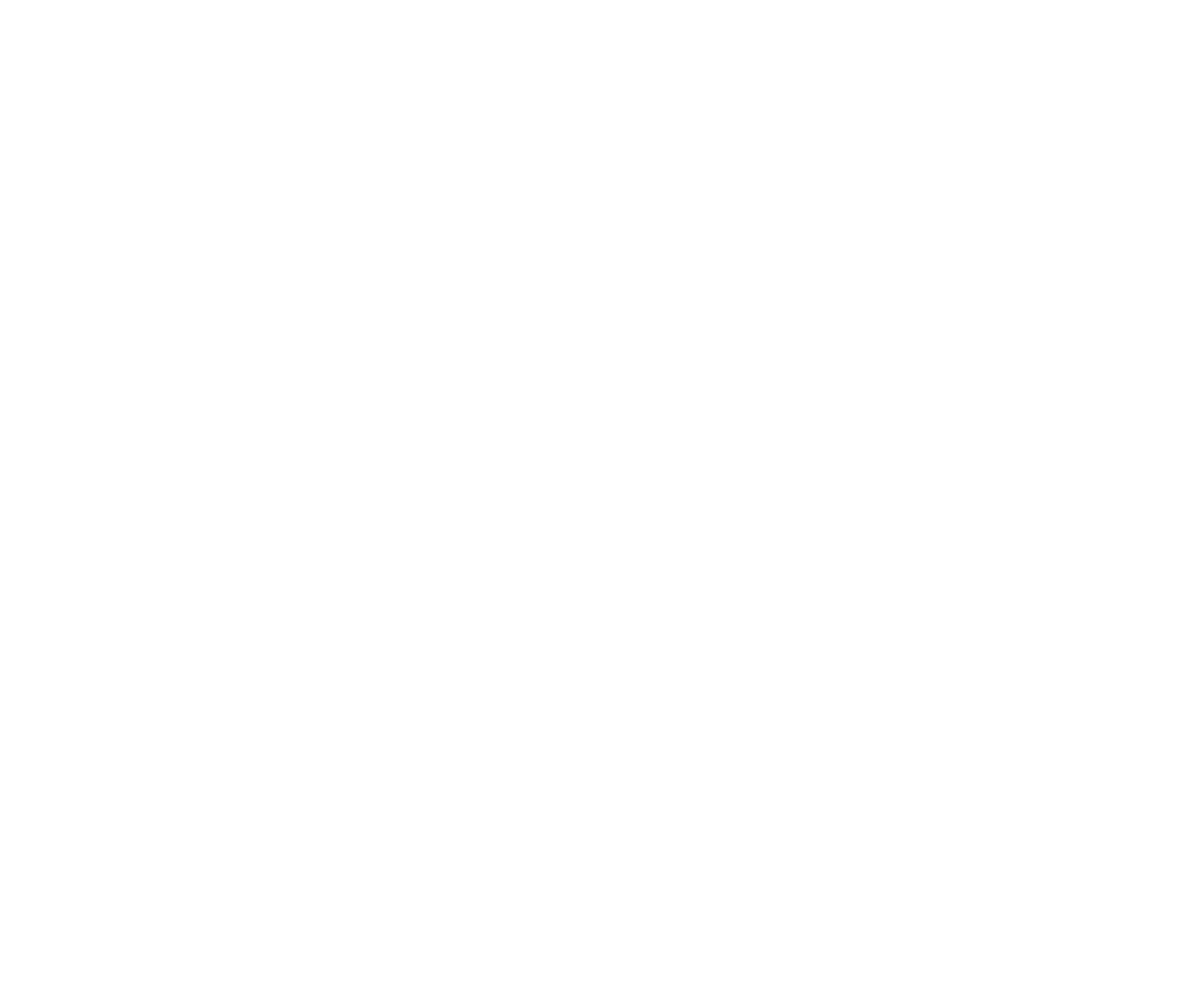
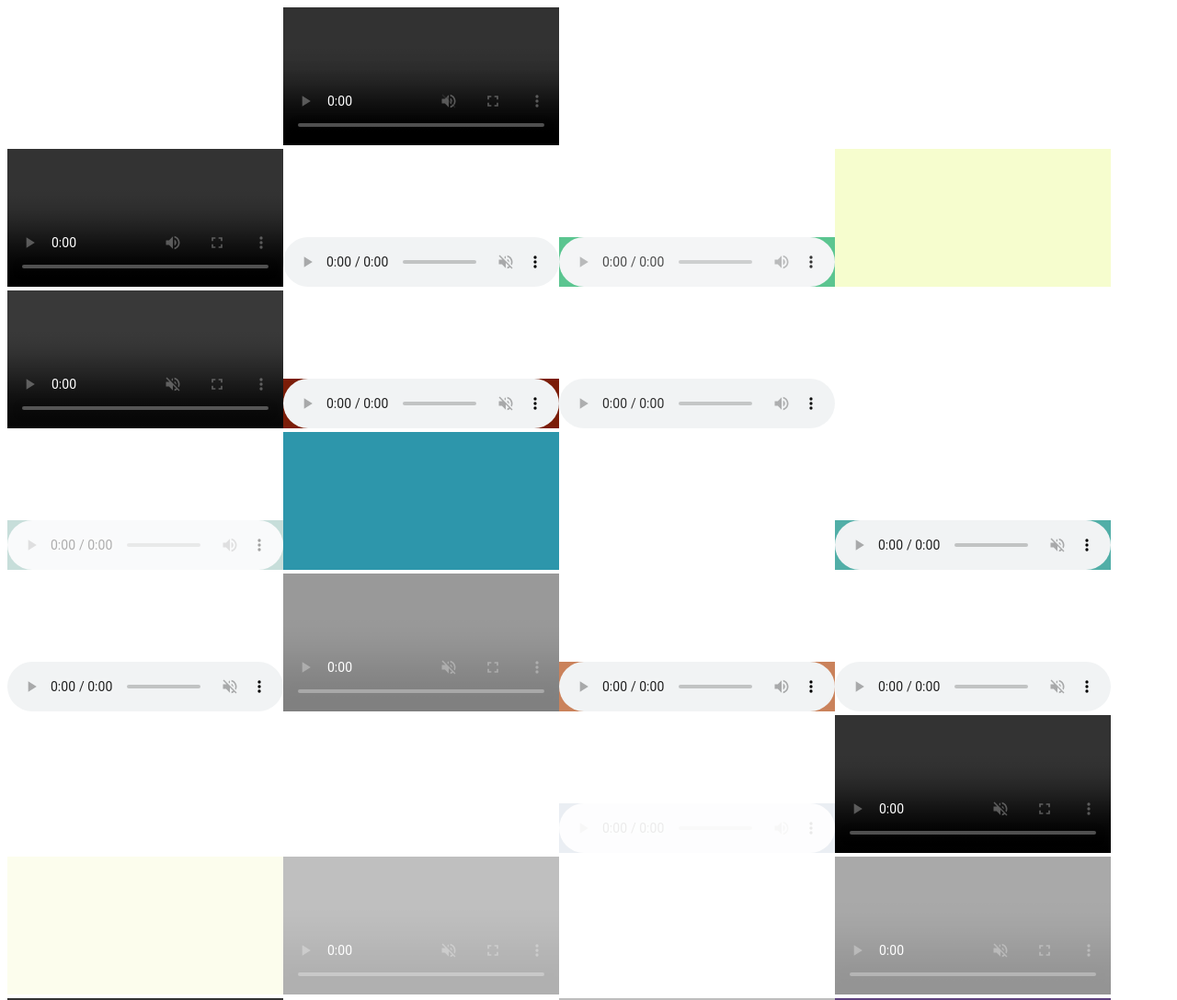
Before and after one commit to marcandrysco/CSE227-Project, a plain HTML site: page src/index.html in a window 1280 px wide. Shown: the top 1088 px of the page at 92% size. Before the commit the page ends 800 px from the top, so only its background shows below. Drawn offline with Linux system fonts and the light colour scheme.

Commit message:
generate random pages with audio and video tags

```diff
--- a/src/fuzz.js
+++ b/src/fuzz.js
@@ -1,3 +1,130 @@
-function random() {
-    return undefined;
-}
+(function() {
+  "use strict";
+
+  /* create a random seed or retrieve it from the url */
+  var seed = Math.floor(Math.random() * Math.pow(2, 32));
+  var str = document.location.search.substring(1).split("&");
+  var query = new Object();
+  for(var i = 0; i < str.length; i++) {
+    var kv = str[i].split("=");
+    query[kv[0]] = kv[1];
+  }
+  if(query["seed"]) { seed = query["seed"]; }
+
+  /* random number "class" */
+  var Rand = {
+    state: { x: 123456789, y: 362436069, z: 521288629, w: seed },
+    /* retrieve the next pseudo-random number */
+    next: function() {
+      var t = (Rand.state.x ^ (Rand.state.x << 11)) >>> 0;
+      Rand.state.x = Rand.state.y;
+      Rand.state.y = Rand.state.z;
+      Rand.state.z = Rand.state.w;
+      Rand.state.w = (Rand.state.w ^ (Rand.state.w >>> 19) ^ (t ^ (t >>> 8))) >>> 0;
+      return Rand.state.w;
+    },
+    /* create a random number in the interval [min,max] */
+    range: function(min, max) {
+      if(min < 0) { min = 0; }
+      if(max < 0) { max = 0; }
+      return min + Rand.next() % (max - min + 1);
+    },
+    /* create a random number in the interval [0,lim) */
+    index: function(limit) {
+      return Rand.next() % limit;
+    },
+    /* retrieve a random element from the array */
+    element: function(arr) {
+      return arr[Rand.index(arr.length)]
+    },
+    /* create a random floating point number in the interval [0,1) */
+    float: function() {
+      return Rand.next() / Math.pow(2,32);
+    },
+    /* create a weighted random boolean */
+    bool: function(weight)
+    {
+      if(weight === undefined) { weight = 0.5; }
+      return Rand.float() < weight;
+    }
+  };
+
+  /* element generator "class" */
+  var Gen = {
+    attr: function(style) {
+    },
+    /* div element, random attributes */
+    div: function() {
+      var el = document.createElement("div");
+      if(Rand.bool()) {
+        el.style.display = "inline-block";
+      }
+      if(Rand.bool(0.2)) {
+        el.style.position = ["static", "relative", "absolute", "fixed", "sticky"][Rand.index(5)];
+      }
+      if(Rand.bool()) {
+        el.style.width = Rand.range(0, 100);
+        el.style.height = Rand.range(0, 100);
+      }
+      if(Rand.bool()) {
+        el.style.backgroundColor = "rgb(" + Rand.index(256) + "," + Rand.index(256) + "," + Rand.index(256) + ")";
+      }
+      if(Rand.bool()) {
+        el.style.opacity = Rand.float();
+      }
+      return el;
+    },
+    /* span element */
+    span: function() {
+      return document.createElement("span");
+    },
+    /* audio element */
+    audio: function() {
+      var el = document.createElement("audio");
+      if(Rand.bool(0.2)) { el.style.position = ["static", "relative", "absolute", "fixed", "sticky"][Rand.index(5)]; }
+      if(Rand.bool()) { el.style.width = Rand.range(0, 100); el.style.height = Rand.range(0, 100); }
+      if(Rand.bool()) { el.style.backgroundColor = "rgb(" + Rand.index(256) + "," + Rand.index(256) + "," + Rand.index(256) + ")"; }
+      if(Rand.bool()) { el.style.opacity = Rand.float(); }
+      if(Rand.bool()) { el.controls = true; }
+      if(Rand.bool()) { el.loop = true; }
+      if(Rand.bool()) { el.autoplay = true; }
+      if(Rand.bool()) { el.muted = true; }
+      return el;
+    },
+    /* audio element */
+    video: function() {
+      var el = document.createElement("video");
+      if(Rand.bool(0.2)) { el.style.position = ["static", "relative", "absolute", "fixed", "sticky"][Rand.index(5)]; }
+      if(Rand.bool()) { el.style.width = Rand.range(0, 100); el.style.height = Rand.range(0, 100); }
+      if(Rand.bool()) { el.style.backgroundColor = "rgb(" + Rand.index(256) + "," + Rand.index(256) + "," + Rand.index(256) + ")"; }
+      if(Rand.bool()) { el.style.opacity = Rand.float(); }
+      if(Rand.bool()) { el.controls = true; }
+      if(Rand.bool()) { el.loop = true; }
+      if(Rand.bool()) { el.autoplay = true; }
+      if(Rand.bool()) { el.muted = true; }
+      return el;
+    }
+  };
+
+  var tagList = [
+    [ Gen.div ],
+    [ Gen.span ],
+    [ Gen.audio, Gen.video ]
+  ];
+
+  /* generate random data at a given depth */
+  function gen(depth, tag) {
+    while(Rand.bool(0.15) && (tag < (tagList.length - 1))) { tag++; }
+    var el = Rand.element(tagList[tag])();
+    var n = Rand.range(3-depth, 8-depth);
+    for(var i = 0; i < n; i++) {
+      el.appendChild(gen(depth + 1, tag));
+    }
+    return el;
+  }
+
+
+  window.onload = function() {
+    document.body.appendChild(gen(0, 0));
+  };
+})();
--- a/src/index.html
+++ b/src/index.html
@@ -3,6 +3,7 @@
   <head>
     <meta charset="UTF-8">
     <script type="text/javascript" src="fuzz.js"></script>
+    <title>TITLE</title>
   </head>
   <body>
   </body>
```
